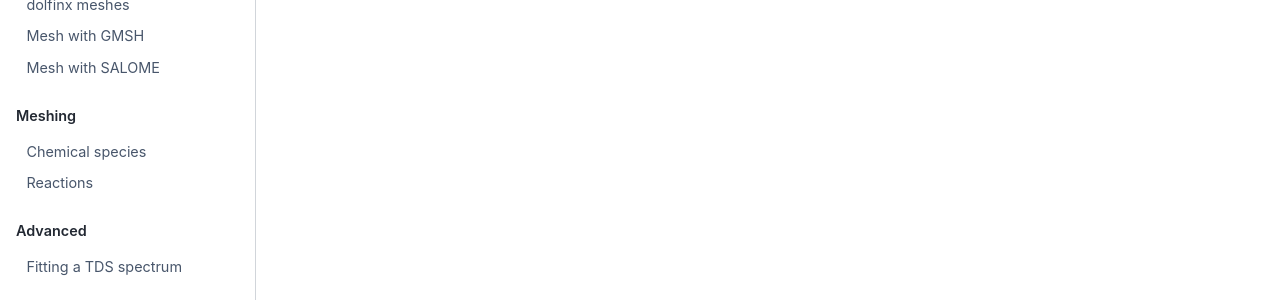
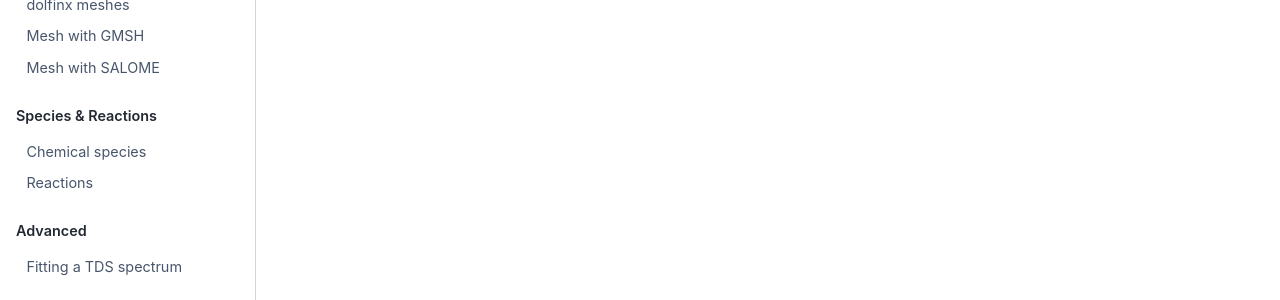
Before and after one commit to festim-dev/FESTIM-workshop, a Jupyter Book: the page built from book/intro.md, in a window 1280 px wide. Shown: the part 512-812 px from the top of the page. Built offline with Jupyter Book 1.0.4 settings and Sphinx 7.4.7 and the Sphinx Book theme 1.1.4, drawn with Linux system fonts in a browser that asks for light colours; pages that are not in the unit, such as notebooks, are missing from menus.

Commit message:
correct title

```diff
--- a/book/_toc.yml
+++ b/book/_toc.yml
@@ -20,7 +20,7 @@ parts:
     - file: content/mesh_gmsh
     - file: content/mesh_salome
 
-  - caption: Meshing
+  - caption: Species & Reactions
     chapters:
     - file: content/species
     - file: content/reactions
```
